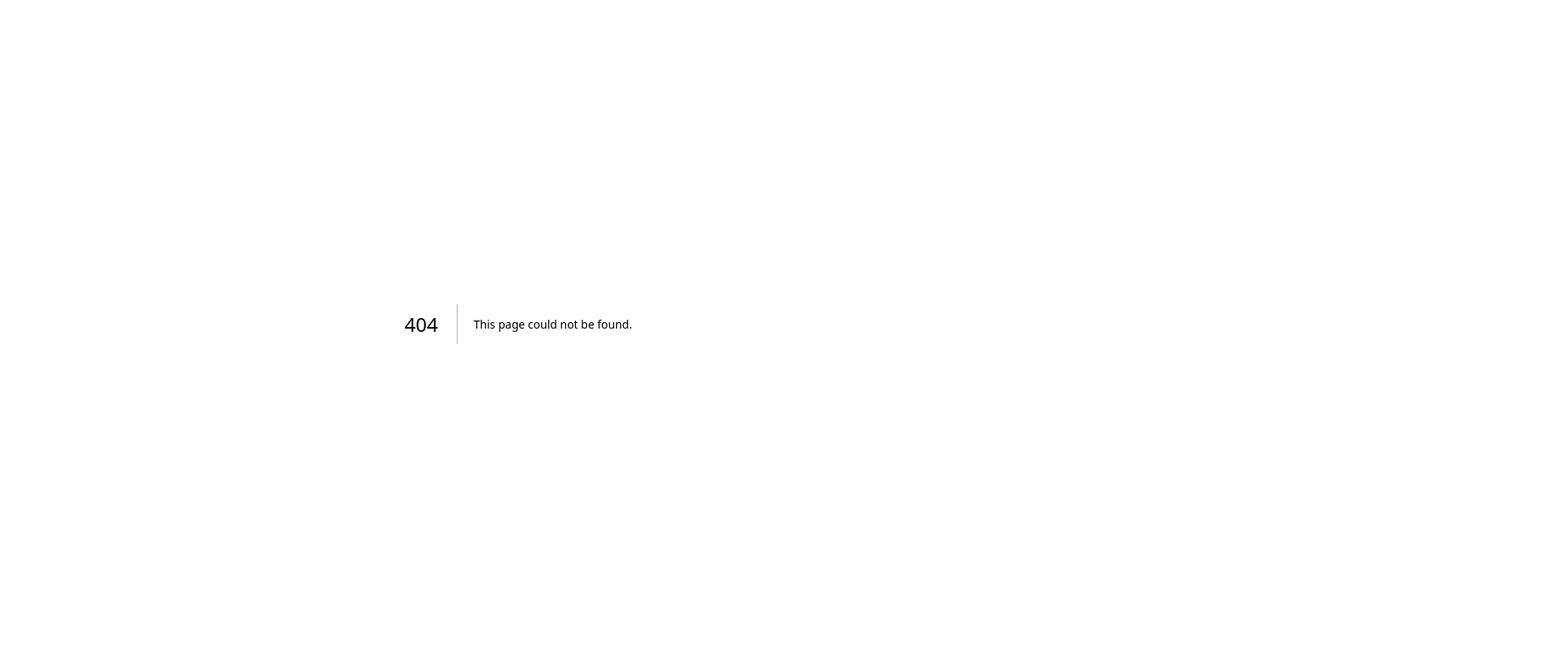
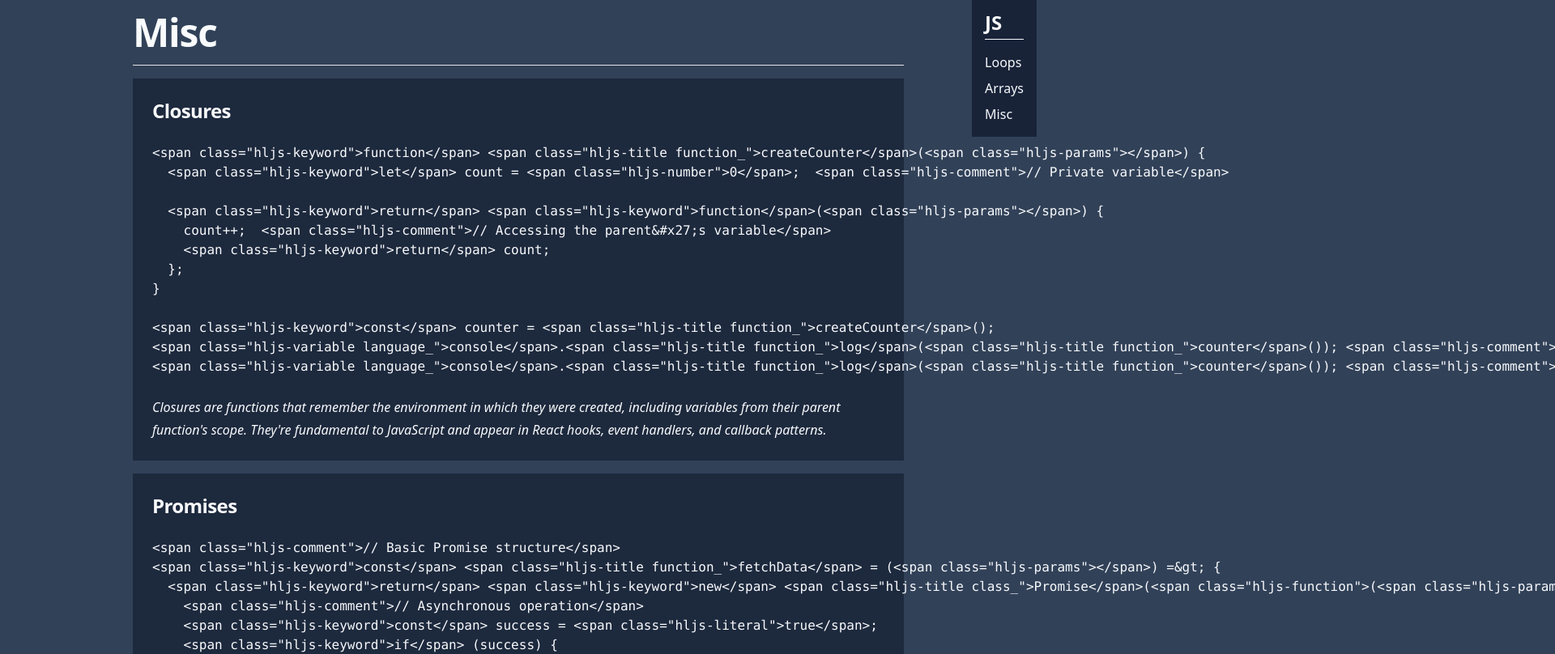
Before and after one commit to Dillonzellis/review-25, a Next.js app: page /js/misc in a window 1280 px wide. Before the commit this address had no page. Shown: the top 808 px of the page at 81% size, 1920 px wide, since content can reach past the window. Built offline with nearby package versions, Linux system fonts and the light colour scheme.

Commit message:
feat: add misc page

```diff
--- /dev/null
+++ b/src/app/js/misc/page.tsx
@@ -0,0 +1,58 @@
+import MaxWidthWrapper from "@/components/UI/MaxWidthWrapper";
+import TypographyH1 from "@/components/Typograpy/TypographyH1";
+import ConceptBlock from "@/components/ConceptBlock/ConceptBlock";
+import SideBarNav from "@/components/SideBarNav/SideBarNav";
+import { NavMainData } from "@/components/SideBarNav/MainNavLinks";
+
+export default function MiscPage() {
+  return (
+    <MaxWidthWrapper>
+      <SideBarNav navLinks={NavMainData} />
+      <TypographyH1 className="mb-4">Misc</TypographyH1>
+      <hr className="pb-4" />
+      <ConceptBlock
+        id="closures"
+        title="Closures"
+        code={`
+function createCounter() {
+  let count = 0;  // Private variable
+
+  return function() {
+    count++;  // Accessing the parent's variable
+    return count;
+  };
+}
+
+const counter = createCounter();
+console.log(counter()); // 1
+console.log(counter()); // 2
+      `}
+        desc="Closures are functions that remember the environment in which they were created, including variables from their parent function's scope. They're fundamental to JavaScript and appear in React hooks, event handlers, and callback patterns."
+      />
+      <ConceptBlock
+        id="#promises"
+        title="Promises"
+        code={`
+// Basic Promise structure
+const fetchData = () => {
+  return new Promise((resolve, reject) => {
+    // Asynchronous operation
+    const success = true;
+    if (success) {
+      resolve('Data retrieved successfully');
+    } else {
+      reject('Error fetching data');
+    }
+  });
+};
+
+// Using the Promise
+fetchData()
+  .then(data => console.log(data))
+  .catch(error => console.error(error));
+      `}
+        desc="Promises represent the eventual completion (or failure) of an asynchronous operation and its resulting value. Essential for fetching data in React applications."
+      />
+    </MaxWidthWrapper>
+  );
+}
--- a/src/app/js/page.tsx
+++ b/src/app/js/page.tsx
@@ -23,6 +23,7 @@ export default function JsPage() {
       <div className="flex flex-col gap-2">
         <LinkComponent href="js/loops">Loops</LinkComponent>
         <LinkComponent href="js/arrays">Arrays</LinkComponent>
+        <LinkComponent href="js/misc">Misc</LinkComponent>
       </div>
     </MaxWidthWrapper>
   );
--- a/src/components/ConceptBlock/ConceptBlock.tsx
+++ b/src/components/ConceptBlock/ConceptBlock.tsx
@@ -1,3 +1,5 @@
+import hljs from "highlight.js/lib/core";
+import javascript from "highlight.js/lib/languages/javascript";
 import { TypographyH3 } from "../Typograpy/TypographyH3";
 import { TypographyP } from "../Typograpy/TypographyP";
 
@@ -14,11 +16,17 @@ export default function ConceptBlock({
   code,
   desc,
 }: ConceptBlockType) {
+  hljs.registerLanguage("javascript", javascript);
+
+  const hightlightedCode = hljs.highlight(code, {
+    language: "javascript",
+  }).value;
+
   return (
     <div id={id} className="mb-4 bg-slate-800 p-6">
       <TypographyH3>{title}</TypographyH3>
       <code>
-        <pre>{code}</pre>
+        <pre>{hightlightedCode}</pre>
       </code>
       {desc && <TypographyP className="italic">{desc}</TypographyP>}
     </div>
--- a/src/components/SideBarNav/MainNavLinks.ts
+++ b/src/components/SideBarNav/MainNavLinks.ts
@@ -7,6 +7,10 @@ export const NavMainData = [
     title: "Arrays",
     link: "/js/arrays",
   },
+  {
+    title: "Misc",
+    link: "/js/misc",
+  },
 ];
 
 export type NavLinkType = (typeof NavMainData)[number];
```
